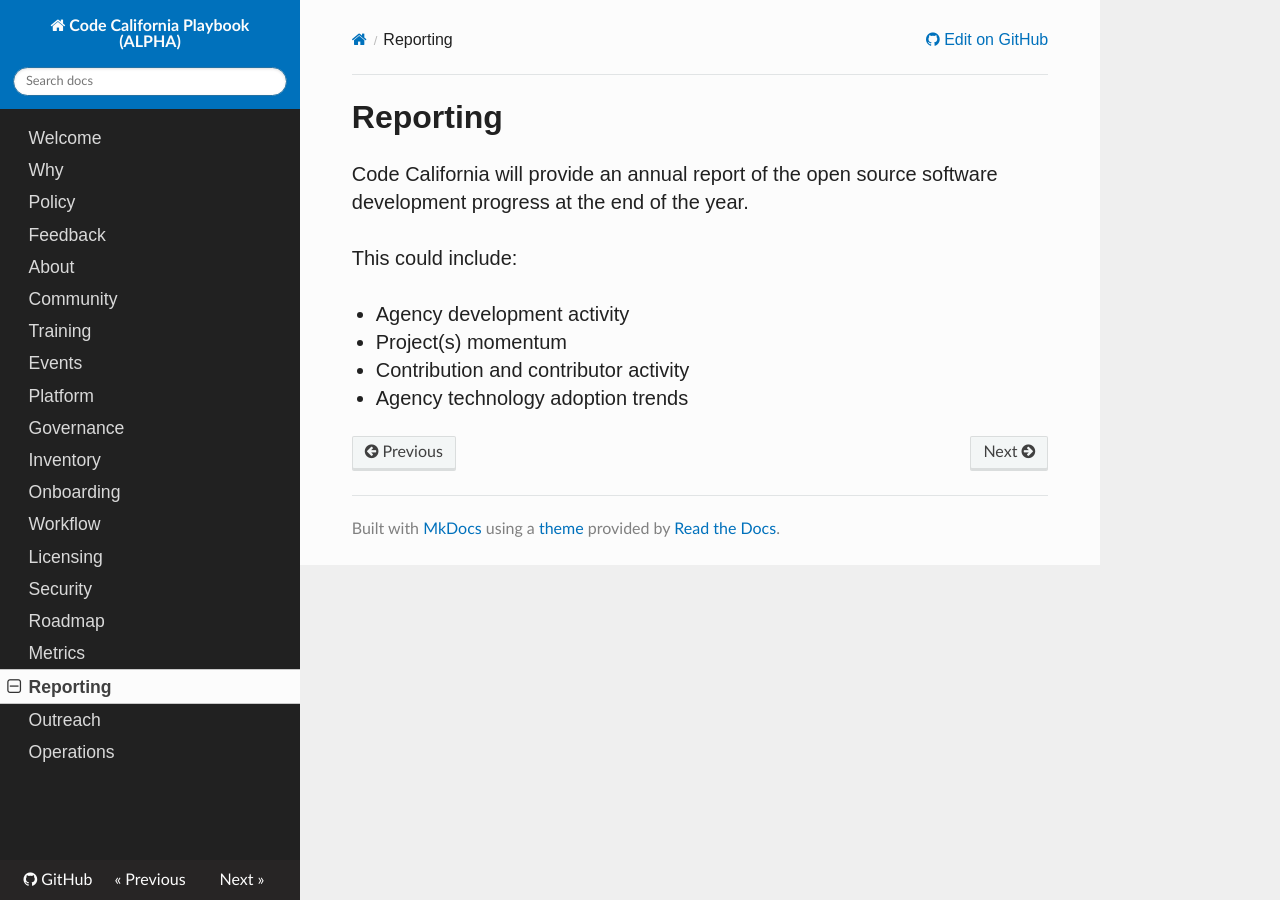
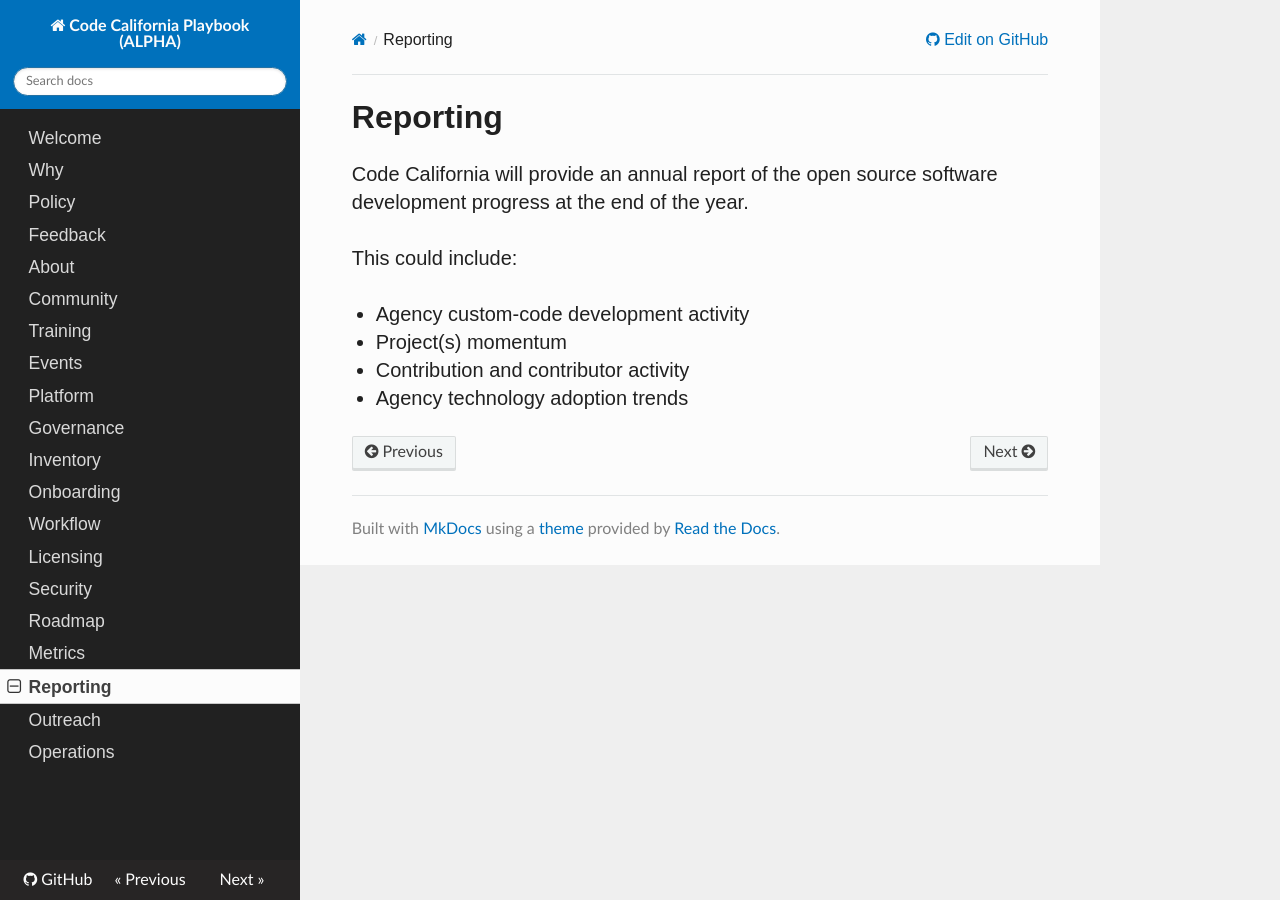
Before and after one commit to CA-CODE-Works/playbook, an MkDocs documentation site: the page built from docs/reporting.md, in a window 1280 px wide. Built offline with MkDocs 1.6.1, drawn with Linux system fonts in a browser that asks for light colours; nearby versions of some CDN libraries; old or Windows-style settings are respelled for this version of MkDocs.

Commit message:
Update reporting.md

```diff
--- a/docs/reporting.md
+++ b/docs/reporting.md
@@ -4,7 +4,7 @@ Code California will provide an annual report of the open source software develo
 
 This could include:
 
-* Agency development activity
+* Agency custom-code development activity
 
 * Project(s) momentum
 
```
